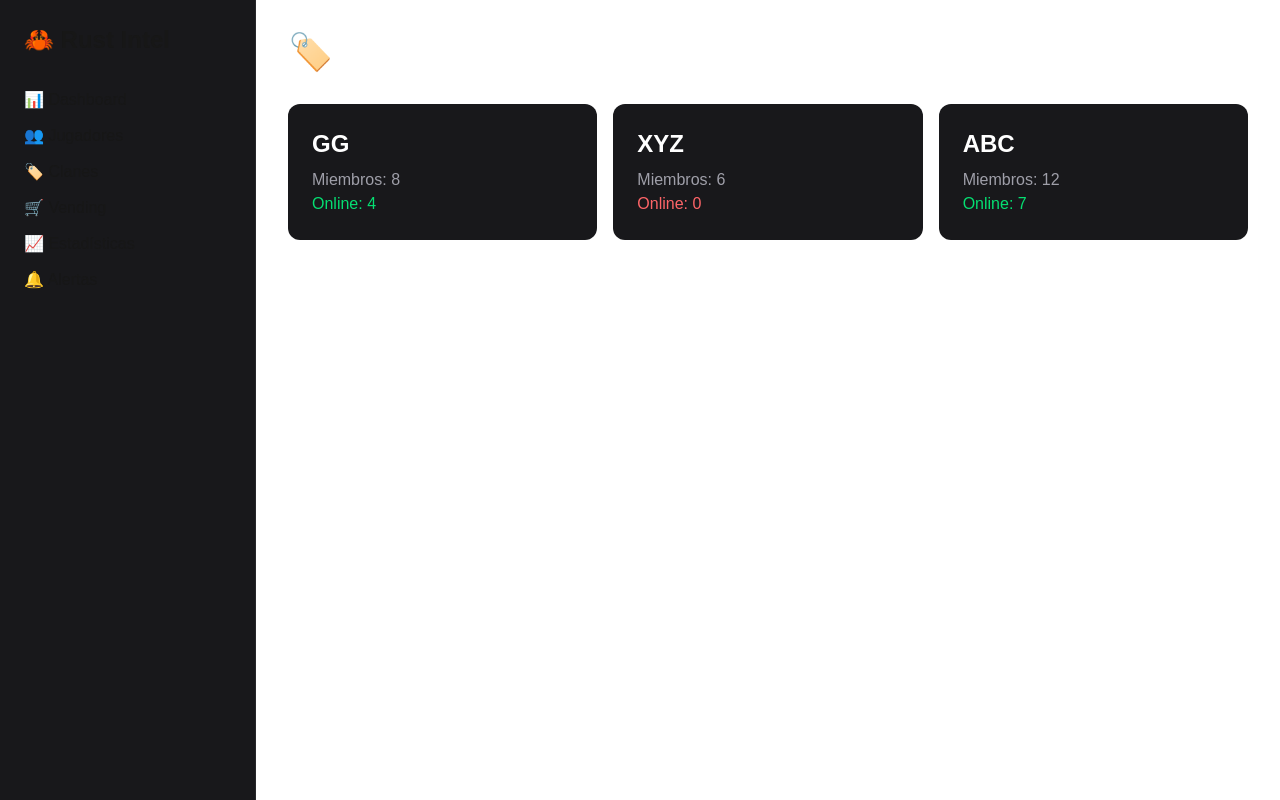
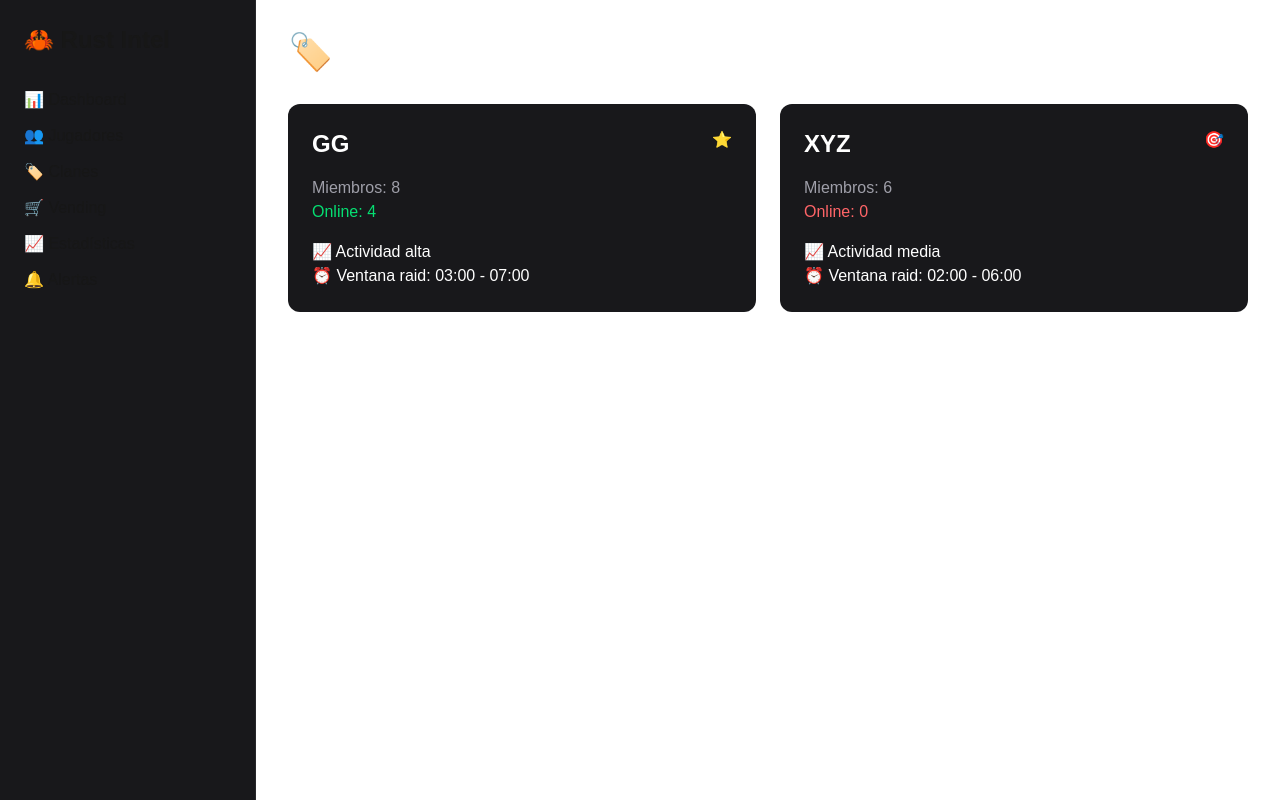
Before and after one commit to manelllurda-dotcom/rust-intel, a Next.js app in the folder frontend-web/: page /clanes in a window 1280 px wide. Built offline with nearby package versions, Linux system fonts and the light colour scheme.

Commit message:
Pagina clanes mejorada

```diff
--- a/frontend-web/app/clanes/page.tsx
+++ b/frontend-web/app/clanes/page.tsx
@@ -5,23 +5,35 @@ export default function ClanesPage() {
         🏷️ Clanes
       </h1>
 
-      <div className="grid grid-cols-1 md:grid-cols-3 gap-4">
+      <div className="grid grid-cols-1 md:grid-cols-2 gap-6">
         <div className="bg-zinc-900 p-6 rounded-xl">
-          <h2 className="text-2xl font-bold">GG</h2>
-          <p className="text-zinc-400 mt-2">Miembros: 8</p>
+          <div className="flex justify-between">
+            <h2 className="text-2xl font-bold">GG</h2>
+            <span>⭐</span>
+          </div>
+
+          <p className="mt-4 text-zinc-400">Miembros: 8</p>
           <p className="text-green-400">Online: 4</p>
+
+          <div className="mt-4">
+            <p>📈 Actividad alta</p>
+            <p>⏰ Ventana raid: 03:00 - 07:00</p>
+          </div>
         </div>
 
         <div className="bg-zinc-900 p-6 rounded-xl">
-          <h2 className="text-2xl font-bold">XYZ</h2>
-          <p className="text-zinc-400 mt-2">Miembros: 6</p>
+          <div className="flex justify-between">
+            <h2 className="text-2xl font-bold">XYZ</h2>
+            <span>🎯</span>
+          </div>
+
+          <p className="mt-4 text-zinc-400">Miembros: 6</p>
           <p className="text-red-400">Online: 0</p>
-        </div>
 
-        <div className="bg-zinc-900 p-6 rounded-xl">
-          <h2 className="text-2xl font-bold">ABC</h2>
-          <p className="text-zinc-400 mt-2">Miembros: 12</p>
-          <p className="text-green-400">Online: 7</p>
+          <div className="mt-4">
+            <p>📈 Actividad media</p>
+            <p>⏰ Ventana raid: 02:00 - 06:00</p>
+          </div>
         </div>
       </div>
     </div>
```
